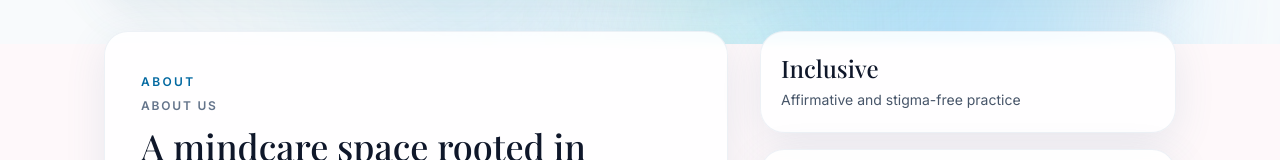
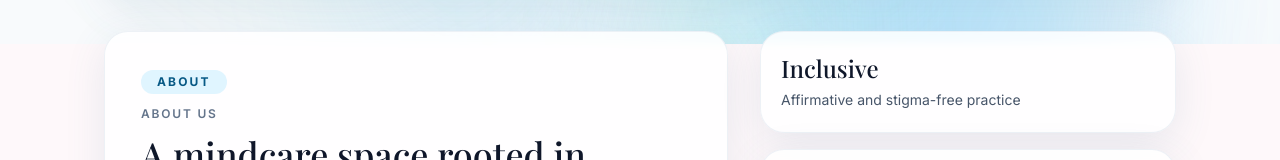
Before and after one commit to The-Mindful-Heart/the-mindful-heart, a React (Vite) app: page / in a window 1280 px wide. Shown: the part 756-916 px from the top of the page. Built offline with nearby package versions, Linux system fonts and the light colour scheme; no server answers.

Commit message:
Make section labels more prominent as rounded pills

```diff
--- a/src/index.css
+++ b/src/index.css
@@ -21,7 +21,7 @@ body {
 }
 
 .section-label {
-  @apply mb-2 inline-block text-xs font-semibold uppercase tracking-[0.2em] text-sky-700;
+  @apply mb-3 inline-block rounded-full bg-brand-sky/20 px-4 py-1 text-xs font-bold uppercase tracking-[0.18em] text-sky-800;
 }
 
 .soft-panel {
```
